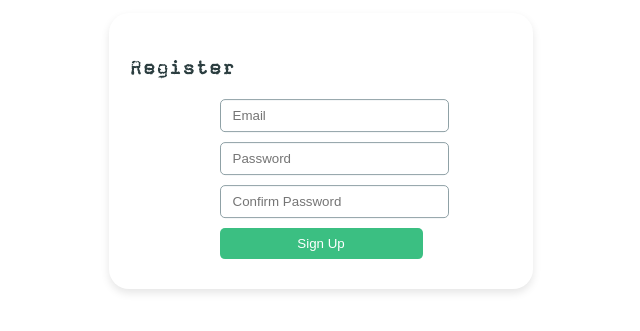
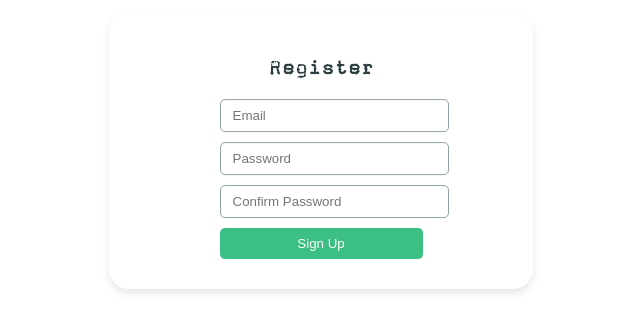
Before and after one commit to Amoit-Sherine/capstone-project, a React (Create React App) app in the folder pets-unpeeved/: page /register in a window 1280 px wide. Shown: the part 249-580 px from the top of the page, without its empty margins (319-959 px from the left). Built offline with nearby package versions, Linux system fonts and the light colour scheme.

Commit message:
Adjust styling

```diff
--- a/pets-unpeeved/src/styles/components/PetManagement.scss
+++ b/pets-unpeeved/src/styles/components/PetManagement.scss
@@ -13,8 +13,8 @@
   width: 100%;
   font-family: 'RegularFont', sans-serif;
   @include for-tablet-and-up {
-    margin-left: 22%; // Matches the header's width to ensure no overlap
-    width: 78%; // Adjusts the width to fill the remaining space
+    margin-left: 22%;
+    width: 78%;
   }
   @include for-desktop{
     margin-left: 20%
--- a/pets-unpeeved/src/styles/components/Registration.scss
+++ b/pets-unpeeved/src/styles/components/Registration.scss
@@ -17,6 +17,7 @@
   align-items: center;
   color: $color-dark-slate-grey;
 
+
   // Tablet styles
   @include for-tablet {
     width: 50%; // Adjust width for tablet devices
@@ -29,6 +30,9 @@
 
   &__title, &__form-group, &__input, &__submit {
     width: 100%;
+  }
+  &__title{
+    text-align: center;
   }
 
   &__input, &__submit {
```
